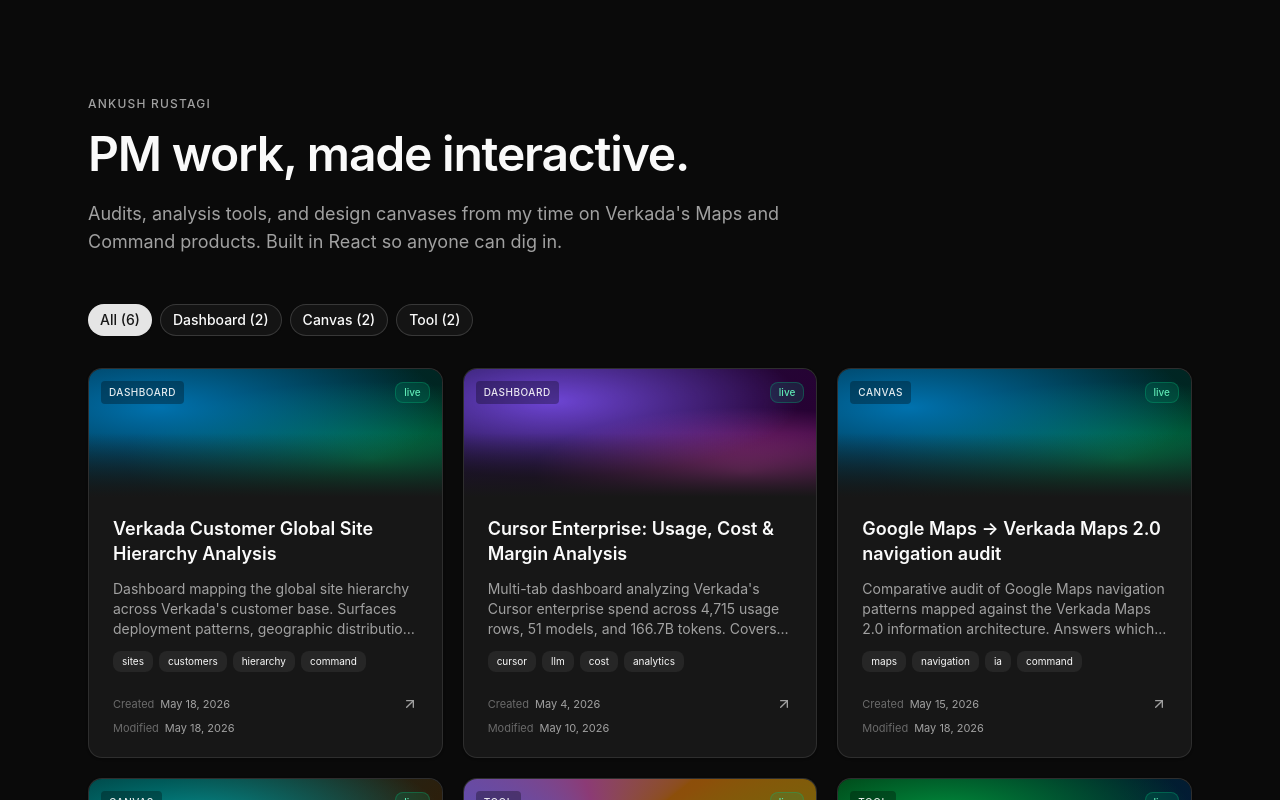
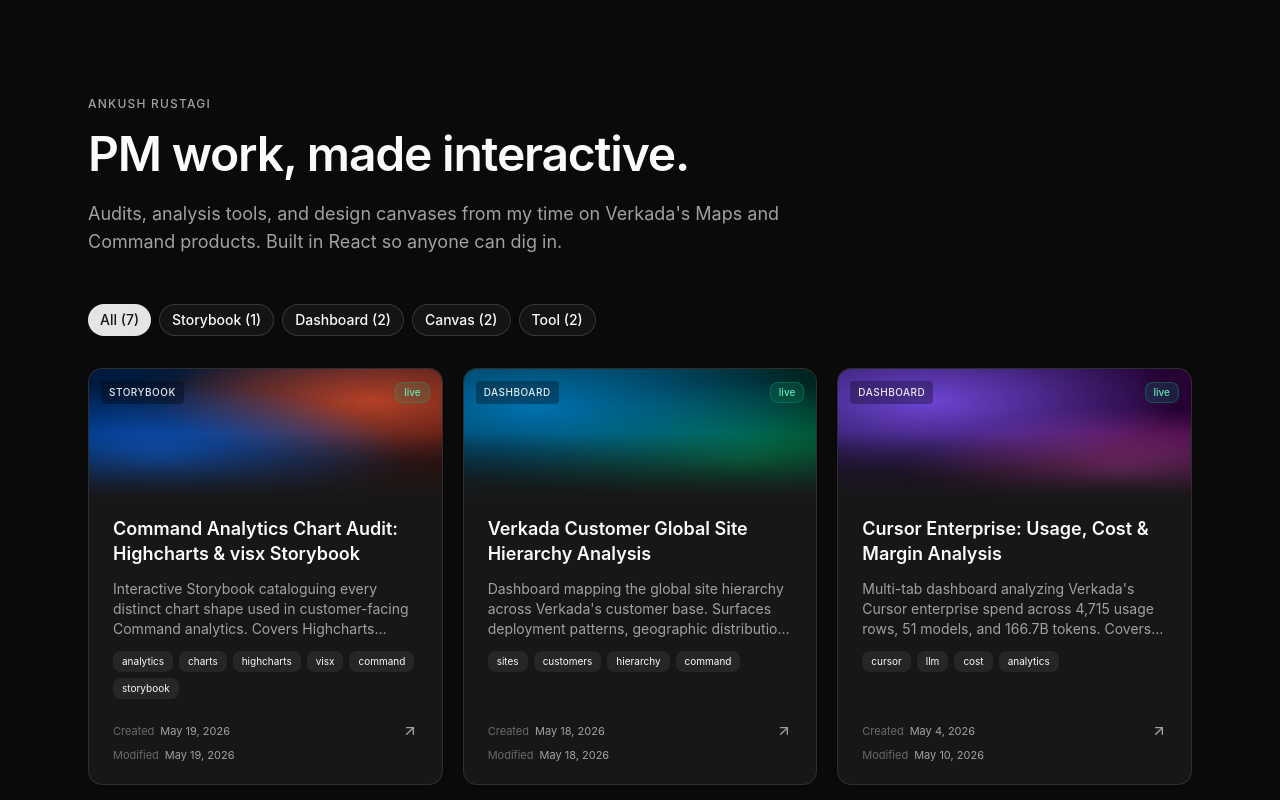
Before and after one commit to Ankush-Rustagi/Ankush-Rustagi.github.io, a React (Vite) app: page / in a window 1280 px wide. Shown: the top 800 px of the page. Built offline with nearby package versions, Linux system fonts and the light colour scheme.

Commit message:
Add Verity Charts Playground Storybook to index
Registers the Command analytics chart audit Storybook
(ankush-rustagi.github.io/verity-charts-playground/) with a new analytics
gradient theme. Covers Highcharts, visx, and Verity primitive shapes.

```diff
--- a/src/data/prototypes.ts
+++ b/src/data/prototypes.ts
@@ -14,6 +14,7 @@
   | 'floorplans'
   | 'cursor'
   | 'router'
+  | 'analytics'
   | 'default'
 
 export interface Prototype {
@@ -36,10 +37,25 @@
   floorplans: 'radial-gradient(ellipse 70% 60% at 30% 30%, oklch(0.6 0.16 195 / 0.85), transparent), radial-gradient(ellipse 60% 50% at 75% 75%, oklch(0.7 0.18 70 / 0.7), transparent), linear-gradient(135deg, oklch(0.25 0.06 195), oklch(0.25 0.06 60))',
   cursor: 'radial-gradient(ellipse 70% 60% at 25% 25%, oklch(0.55 0.22 290 / 0.9), transparent), radial-gradient(ellipse 60% 50% at 80% 80%, oklch(0.65 0.22 340 / 0.7), transparent), linear-gradient(135deg, oklch(0.22 0.08 290), oklch(0.2 0.1 320))',
   router: 'radial-gradient(ellipse 70% 60% at 30% 25%, oklch(0.6 0.18 150 / 0.85), transparent), radial-gradient(ellipse 60% 55% at 75% 75%, oklch(0.55 0.2 265 / 0.7), transparent), linear-gradient(135deg, oklch(0.22 0.07 150), oklch(0.22 0.08 265))',
+  analytics: 'radial-gradient(ellipse 70% 60% at 20% 70%, oklch(0.55 0.22 260 / 0.85), transparent), radial-gradient(ellipse 60% 50% at 80% 25%, oklch(0.65 0.2 35 / 0.7), transparent), linear-gradient(135deg, oklch(0.22 0.09 250), oklch(0.24 0.08 30))',
   default: 'linear-gradient(135deg, oklch(0.25 0 0), oklch(0.18 0 0))',
 }
 
 export const prototypes: Prototype[] = [
+  {
+    slug: 'verity-charts-playground',
+    title: 'Command Analytics Chart Audit: Highcharts & visx Storybook',
+    description:
+      'Interactive Storybook cataloguing every distinct chart shape used in customer-facing Command analytics. Covers Highcharts (columns, lines, areas, gauges, combos, threshold editor), visx, and Verity primitive components side-by-side.',
+    href: 'https://ankush-rustagi.github.io/verity-charts-playground/',
+    category: 'storybook',
+    status: 'live',
+    createdDate: '2026-05-19',
+    modifiedDate: '2026-05-19',
+    gradient: 'analytics',
+    tags: ['analytics', 'charts', 'highcharts', 'visx', 'command', 'storybook'],
+    external: true,
+  },
   {
     slug: 'global-site-hierarchy',
     title: 'Verkada Customer Global Site Hierarchy Analysis',
```
